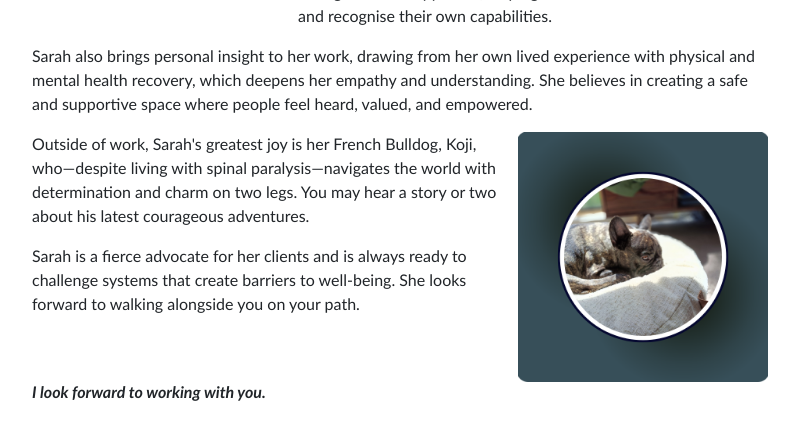
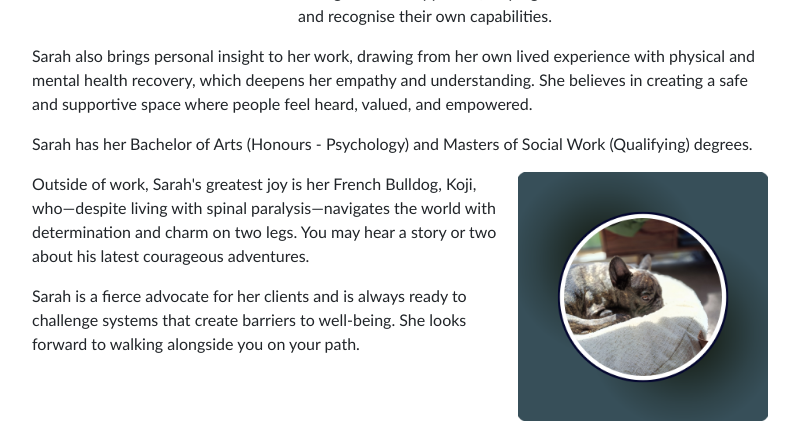
Before and after one commit to axel-t81/ssws-privatepractice-website, a Django app: page /about/ in a window 1280 px wide. Shown: the part 632-1053 px from the top of the page, without its empty margins (240-1039 px from the left). Run offline with Django 4.2, Linux system fonts and the light colour scheme; some web fonts are replaced.

Commit message:
Add degrees

```diff
--- a/templates/about.html
+++ b/templates/about.html
@@ -37,6 +37,9 @@
                         which deepens her empathy and understanding. She believes in
                         creating a safe and supportive space where people feel heard,
                         valued, and empowered.
+                    </p>
+                    <p>
+                        Sarah has her Bachelor of Arts (Honours - Psychology) and Masters of Social Work (Qualifying) degrees.
                     </p>
                     <img src="{% static 'assets/koji-2.png' %}" alt="Koji" class="float-end ms-3 mb-3" style="width: 250px;">
                     <p>
```
